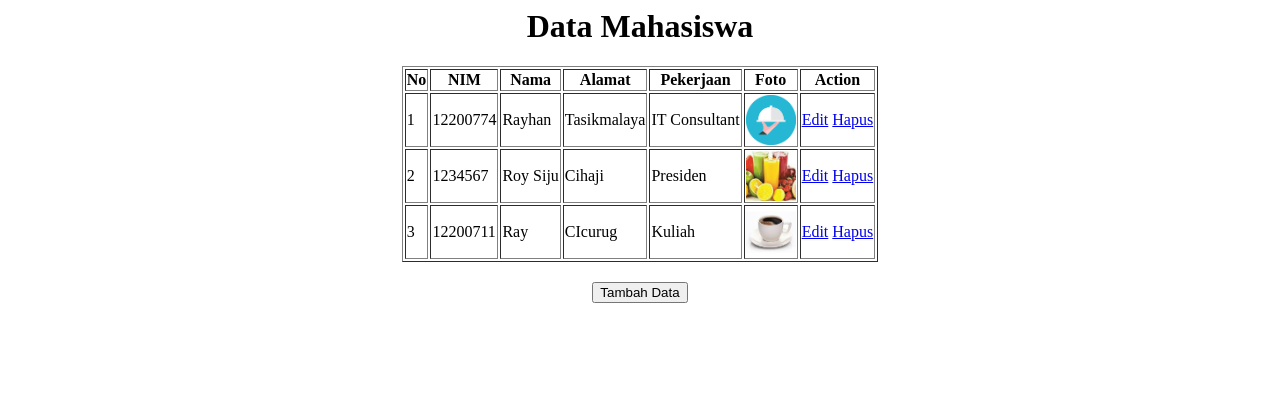
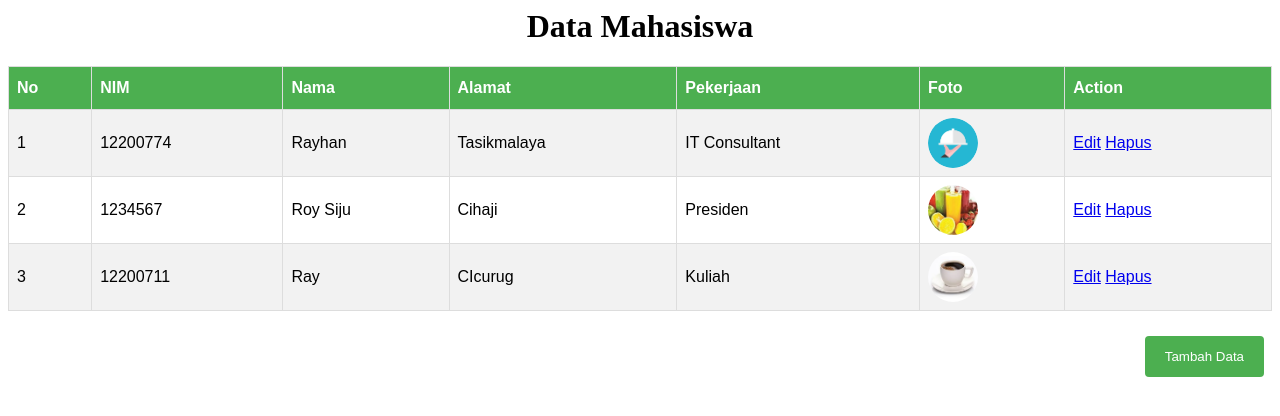
Before and after one commit to RayhanGitHb/crud, a CodeIgniter app: page /crud/kampus/index in a window 1280 px wide. Shown: the top 416 px of the page. Run offline with CodeIgniter, Linux system fonts and the light colour scheme; data comes from the database, SQL or seed files in the repository.

Commit message:
Menambah desain

```diff
--- a/application/views/input_data.php
+++ b/application/views/input_data.php
@@ -1,6 +1,7 @@
 <html>
 <head>
 	<title>Input Data Mahasiswa</title>
+<link rel="stylesheet" type="text/css" href="<?php echo base_url() ?>desain/css/style.css">
 </head>
 <body>
 	<center>
--- a/application/views/tampil_data.php
+++ b/application/views/tampil_data.php
@@ -1,12 +1,13 @@
 <html>
 <head>
 	<title>Tampil Data</title>
+<link rel="stylesheet" type="text/css" href="<?php echo base_url() ?>desain/css/style.css">
 </head>
 <body>
 	<center>
 		<h1>Data Mahasiswa</hl>
 	</center>
-	<table style="margin:20px auto;" border="1">
+	<table style="margin:20px auto;" border="1" id="tampilantabel">
 	<tr>
 		<th>No</th>
 		<th>NIM</th>
--- /dev/null
+++ b/desain/css/style.css
@@ -0,0 +1,65 @@
+@charset "utf-8";
+/* CSS Document */
+
+div {
+  border-radius: 2px;
+  background-color: #f2f2f2;
+  padding: lOpx;
+}
+
+#tampilantabel {
+  font-family: "Trebuchet HS", Arial, Helvetica, sans-serif;
+  border-collapse: collapse;
+  width: 100%;
+}
+
+#tampilantabel td, #tampilantabel th {
+  border: 1px solid #ddd;
+  padding: 8px;
+}
+
+#tampilantabel tr:nth-child(even){background-color: #f2f2f2;}
+#tampilantabel tr:hover {background-color: #ddd;}
+
+#tampilantabel th {
+  padding-top: 12px;
+  padding-bottom: 12px;
+  text-align: left;
+  background-color: #4CAF50;
+  color: white;
+}
+
+input[type=text],input[type=password], select {
+  width: 100%;
+  padding: 12px 20px;
+  margin: 8px 0;
+  display: inline-block;
+  border: 1px solid #ccc;
+  border-radius: 4px;
+  box-sizing: border-box;
+}
+
+
+input[type=text], input[type=password]:focus {
+  background-color: lightgreen;
+ }
+
+input[type=submit], input[type=button], input[type=reset] {
+  background-color: #4CAF50;
+  border: none;
+  color: white;
+  padding: 13px 20px;
+  text-decoration: none;
+  margin: 5px 8px;
+  cursor: pointer;
+  border-radius: 4px;
+  float:right;
+}
+
+input[type=submit]:hover {
+  background-color: #45a049;
+}
+
+img {
+  border-radius: 80%;
+}
```
